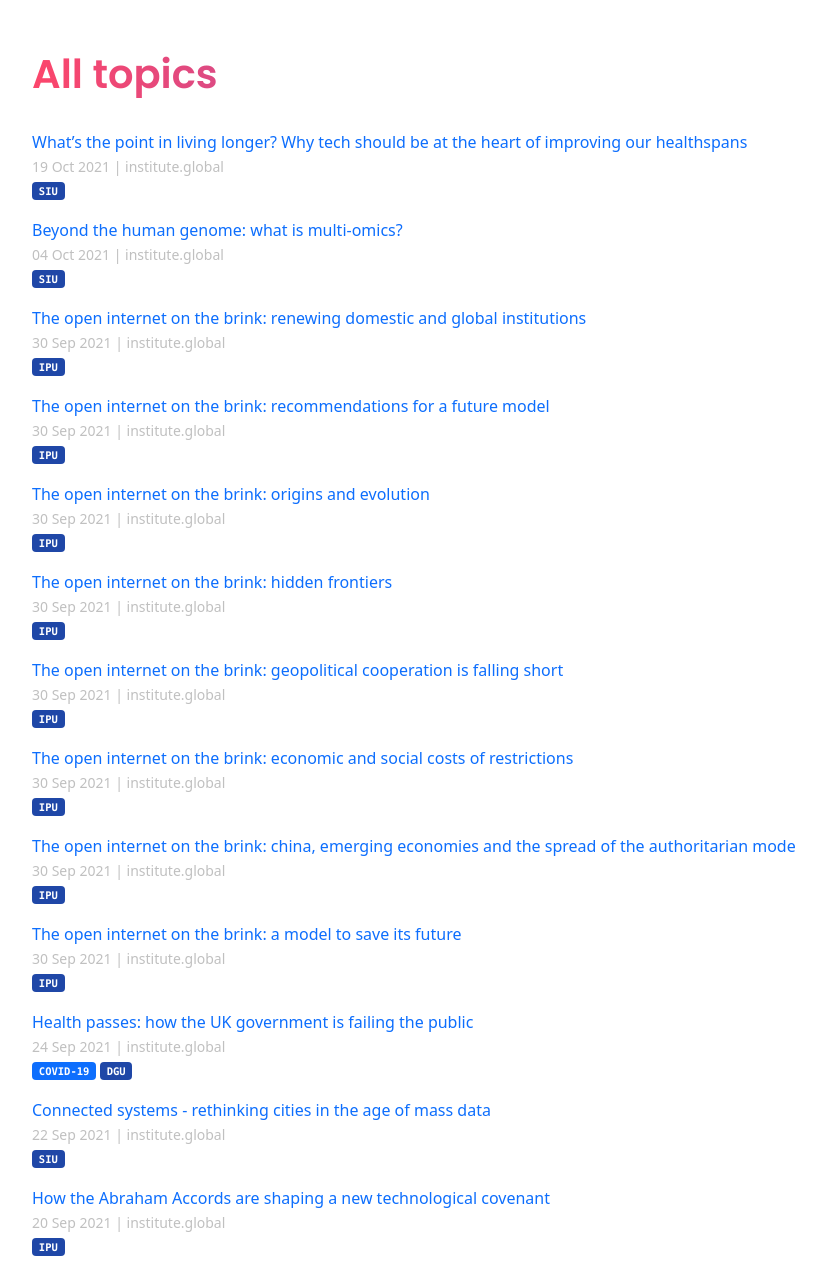
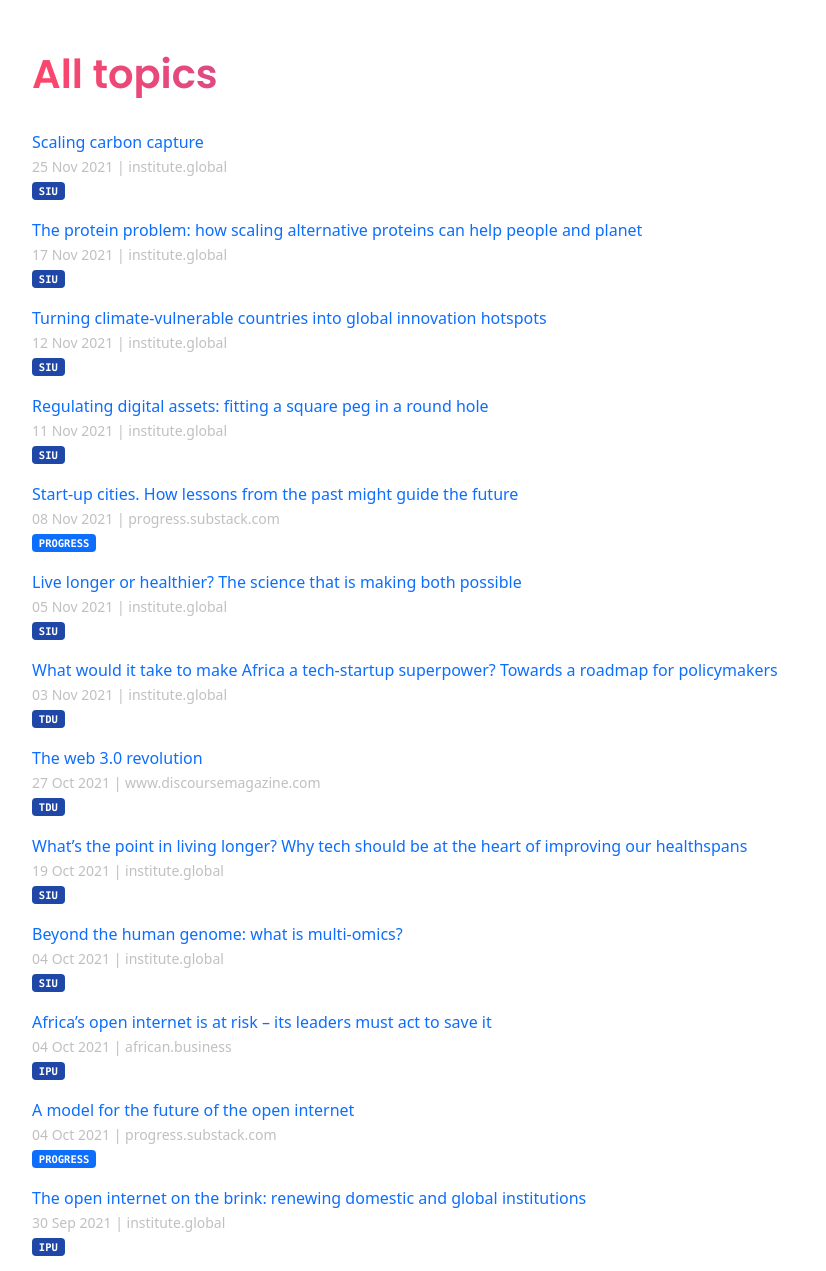
Before and after one commit to techpolicyio/techpolicyio.github.io, a Jekyll site: the page built from pages/home.md, in a window 1280 px wide and 1400 px high, scrolled down 764 px, cut to the strip 129-1400 px from the top of the window. Shown: the whole strip, without its empty margins (50-876 px from the left). Built offline with Jekyll 4.4.1, drawn with Linux system fonts in a browser that asks for light colours.

Commit message:
Update links.yml

```diff
--- a/_data/links.yml
+++ b/_data/links.yml
@@ -977,3 +977,43 @@
   url: https://institute.global/policy/whats-point-living-longer-why-tech-should-be-heart-improving-our-healthspans
   date: 2021-10-19
   unit: siu
+- title: "Scaling carbon capture"
+  url: https://institute.global/policy/scaling-carbon-capture
+  date: 2021-11-25
+  unit: siu
+- title: "The protein problem: how scaling alternative proteins can help people and planet"
+  url: https://institute.global/policy/protein-problem-how-scaling-alternative-proteins-can-help-people-and-planet
+  date: 2021-11-17
+  unit: siu
+- title: "Turning climate-vulnerable countries into global innovation hotspots"
+  url: https://institute.global/policy/turning-climate-vulnerable-countries-global-innovation-hotspots
+  date: 2021-11-12
+  unit: siu
+- title: "Regulating digital assets: fitting a square peg in a round hole"
+  url: https://institute.global/policy/regulating-digital-assets-fitting-square-peg-round-hole
+  date: 2021-11-11
+  unit: siu
+- title: "Start-up cities. How lessons from the past might guide the future"
+  url: https://progress.substack.com/p/start-up-cities?justPublished=true
+  date: 2021-11-08
+  tags: progress
+- title: "Live longer or healthier? The science that is making both possible"
+  url: https://institute.global/policy/live-longer-or-healthier-science-making-both-possible
+  date: 2021-11-05
+  unit: siu
+- title: "What would it take to make Africa a tech-startup superpower? Towards a roadmap for policymakers"
+  url: https://institute.global/policy/what-would-it-take-make-africa-tech-startup-superpower-towards-roadmap-policymakers
+  date: 2021-11-03
+  unit: tdu
+- title: "The web 3.0 revolution"
+  url: https://www.discoursemagazine.com/culture-and-society/2021/10/27/the-web-3-0-revolution/
+  date: 2021-10-27
+  unit: tdu
+- title: "A model for the future of the open internet"
+  url: https://progress.substack.com/p/a-model-for-the-future-of-the-open
+  date: 2021-10-04
+  tags: progress
+- title: "Africa’s open internet is at risk – its leaders must act to save it"
+  url: https://african.business/2021/10/technology-information/africas-open-internet-is-at-risk-its-leaders-must-act-to-save-it/
+  date: 2021-10-04
+  unit: ipu
```
